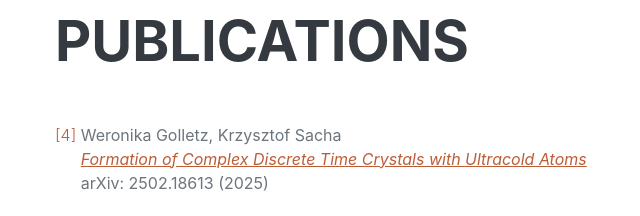
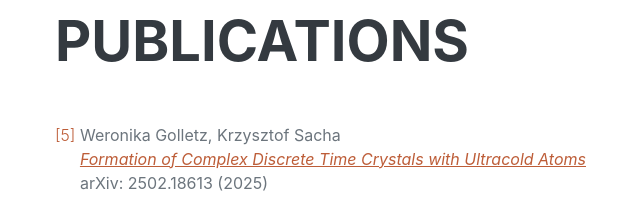
Before and after one commit to wegolletz/wegolletz.github.io, a plain HTML site: page index.html in a window 1280 px wide. Shown: the part 3840-4056 px from the top of the page, 265-905 px from the left. Drawn offline with nearby package versions, Linux system fonts and the light colour scheme; a web font is replaced by a local one.

Commit message:
Update index.html

```diff
--- a/index.html
+++ b/index.html
@@ -247,7 +247,7 @@
                         </div>
                     </div> -->
                     <div class="d-flex flex-column flex-md-row justify-content-between mb-2">
-                      <div class="flex-shrink-0"><p class="text-primary fw-light">[4]&nbsp;</p></div>
+                      <div class="flex-shrink-0"><p class="text-primary fw-light">[5]&nbsp;</p></div>
                         <div class="flex-grow-1">
                             <p>Weronika Golletz, Krzysztof Sacha<br>
                             <a href="https://arxiv.org/abs/2502.18613"><em>Formation of Complex Discrete Time Crystals with Ultracold Atoms</em></a><br>
```
